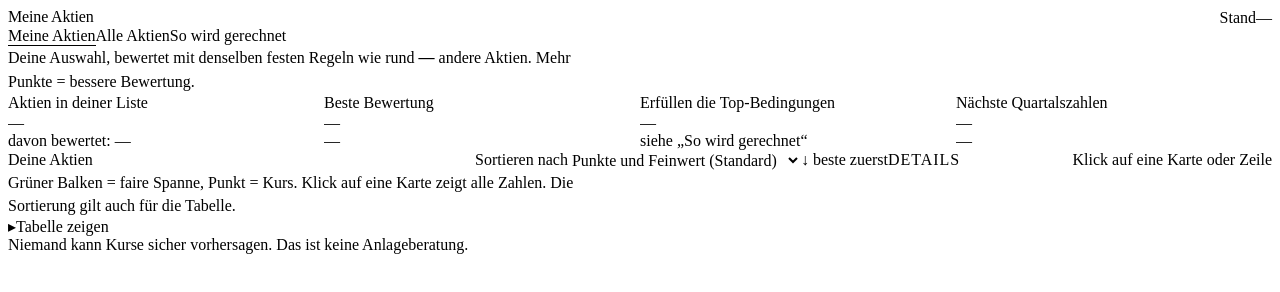
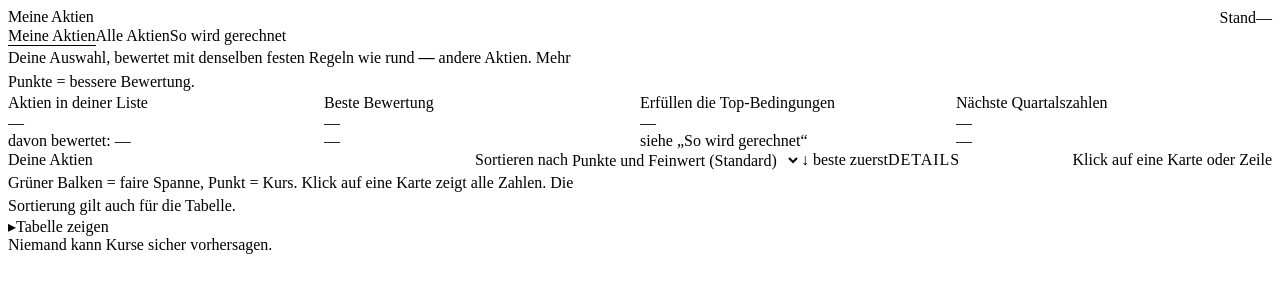
Before and after one commit to bubelman/aktien-daten, a plain HTML site: page dashboard/index.html in a window 1280 px wide. Drawn offline with Linux system fonts and the light colour scheme.

Commit message:
Nachtschicht 18.11. 21:41: A10 Teil 3 und A5.4 erledigt, Fußzeile ohne „keine Anlageberatung“, Notizen
Co-Authored-By: Claude Opus 5.5 <noreply@anthropic.com>
Claude-Session: https://claude.ai/code/session_01WpstgRRMBb673Hr6oU8Tq1

```diff
--- a/dashboard/index.html
+++ b/dashboard/index.html
@@ -458,7 +458,7 @@
     </section>
   </section>
 
-  <p class="al-foot">Niemand kann Kurse sicher vorhersagen. Das ist keine Anlageberatung.</p>
+  <p class="al-foot">Niemand kann Kurse sicher vorhersagen.</p>
 </div>
 
 <script>
```
Also changed, not shown: 1 other file.
